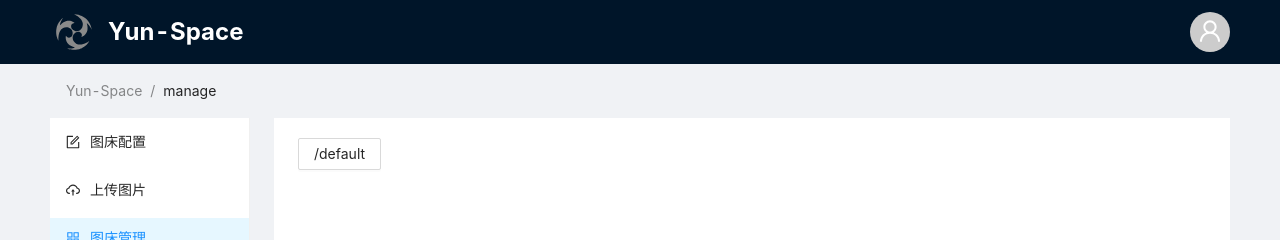
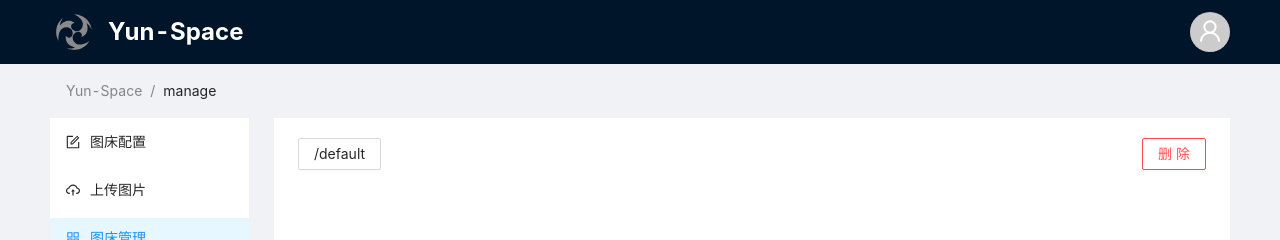
Before and after one commit to Martinell1/yun-space, a React (Create React App) app: page /manage in a window 1280 px wide. Shown: the top 240 px of the page. Built offline with nearby package versions, Linux system fonts and the light colour scheme.

Commit message:
删除目录

```diff
--- a/src/pages/manage-page/index.tsx
+++ b/src/pages/manage-page/index.tsx
@@ -1,17 +1,44 @@
 import { useAppContext } from '../../store'
 import { useState } from 'react';
-import { Button, Card, Image, message } from 'antd';
+import { Button, Card, Image, message, Popconfirm } from 'antd';
+import { QuestionCircleOutlined } from '@ant-design/icons';
 import SelectDir from '../../components/select-dir';
 import './index.css'
 import ImageExpand from '../../components/image-expand';
 
 export default function ManagePage(){
-    const {config,management,setManagement} = useAppContext()
+    const {config,setConfig,management,setManagement} = useAppContext()
     const [currentDir,setCurrentDir] = useState(config.dir)
+
 
     return (
         <div style={{padding:'20px 0'}}>
-        <SelectDir currentDir={currentDir} setCurrentDir={setCurrentDir} children={<Button style={{marginBottom:'20px'}}>{currentDir}</Button>}></SelectDir>
+        <div style={{display:'flex',justifyContent:'space-between'}}>
+            <SelectDir currentDir={currentDir} setCurrentDir={setCurrentDir} children={<Button style={{marginBottom:'20px'}}>{currentDir}</Button>}></SelectDir>
+            <Popconfirm
+                    title="确认删除?"
+                    icon={<QuestionCircleOutlined
+                        style={{ color: 'red' }}/>
+                    }
+                    onConfirm ={()=>{
+                        if(currentDir === 'default'){
+                            message.error('无法删除默认目录')
+                            return
+                        }
+                        const newManagement = management.filter(item=>{
+                            return item.dir !== currentDir
+                        })
+                        config.dir = 'default'
+                        setConfig({...config})
+                        setCurrentDir('dedfault')
+                        setManagement(newManagement)
+                        message.success('删除成昆')
+                    }}
+                    placement="bottomRight"
+                >
+                    <Button danger>删除</Button>
+            </Popconfirm>
+        </div>
         {
             management.map((dir,index) => {
                 return (
```
